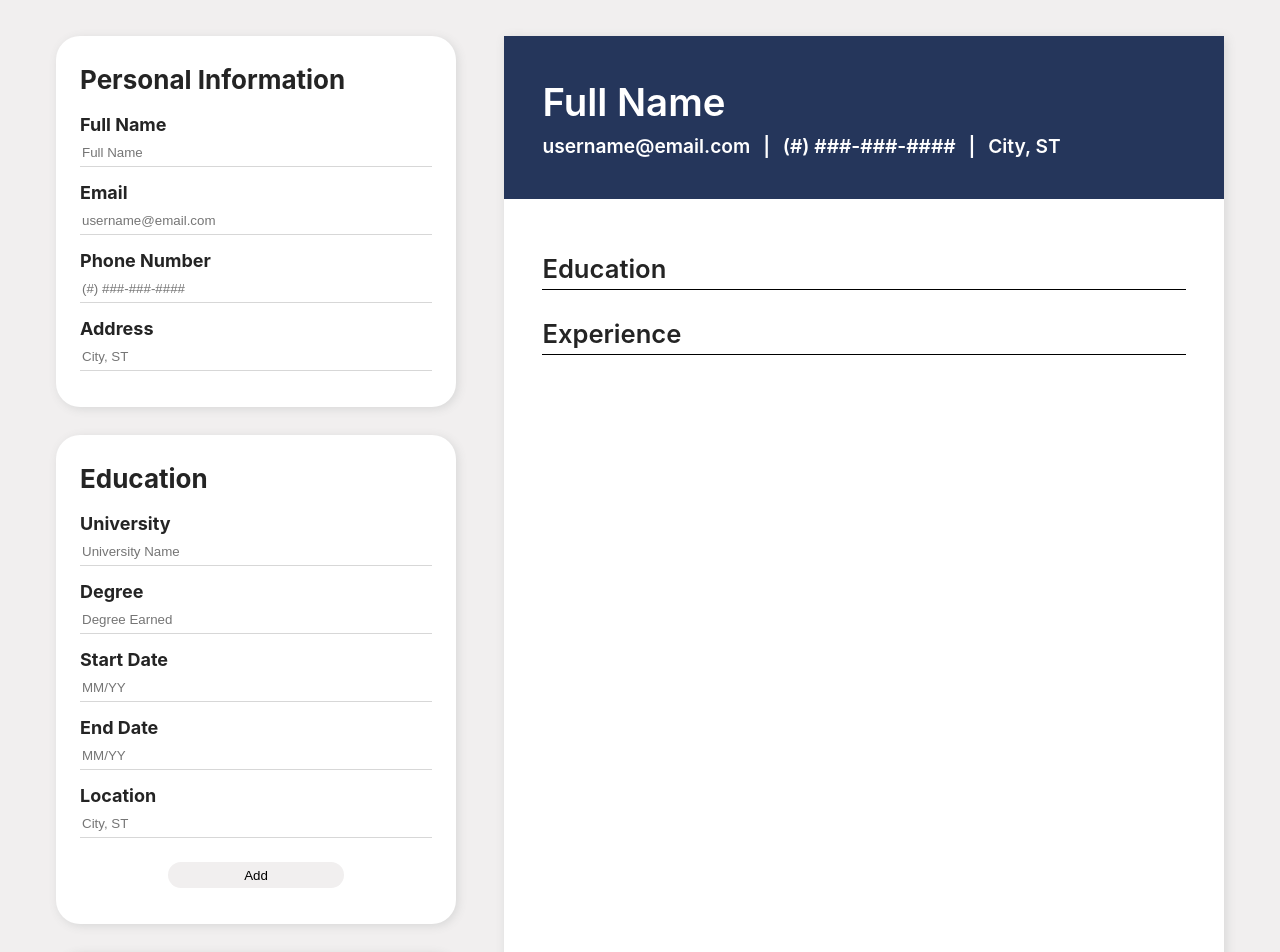
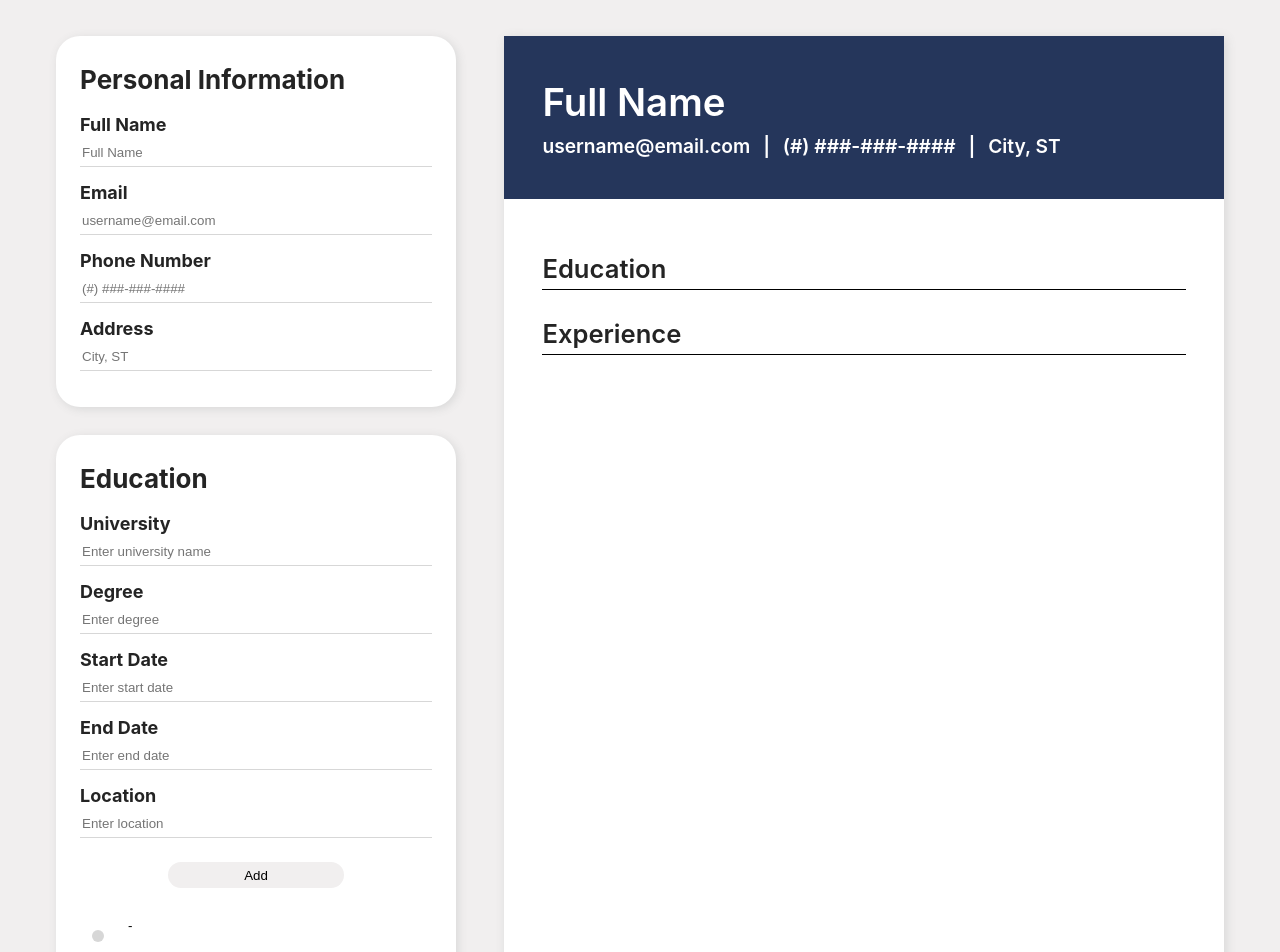
Before and after one commit to colleennicole223/odin-cv-application, a React (Vite) app: page / in a window 1280 px wide. Shown: the top 952 px of the page. Built offline with nearby package versions, Linux system fonts and the light colour scheme.

Commit message:
Entries are editable

```diff
--- a/src/App.jsx
+++ b/src/App.jsx
@@ -20,11 +20,11 @@ function App() {
   // 🏫 Store education experience, updated through MenuEducation
   const [getEducation, setEducation] = useState([
     {id: 0,
-    university: "University Name",
-    degree: "Degree Earned",
-    start: "MM/YY",
-    end: "MM/YY",
-    location: "City, ST"},
+    university: "",
+    degree: "",
+    start: "",
+    end: "",
+    location: ""},
   ]);
 
   // 🏢 Store work experience, updated through MenuExperience
--- a/src/components/MenuEducation.jsx
+++ b/src/components/MenuEducation.jsx
@@ -2,28 +2,60 @@ import React, { useState } from 'react'
 
 export default function MenuEducation({getEducation, setEducation}) {
 
+    const recentIndex = getEducation.length - 1;
 
-    const lastInput = getEducation.length-1;
-    const index = 0;
+    // state to track current input values
+    const [currentEducation, setCurrentEducation] = useState({
+      id: getEducation.length > 0 ? getEducation[recentIndex].id : 0,
+      university: "",
+      degree: "",
+      start: "",
+      end: "",
+      location: "",
+    });
 
-    const newEducation = {
-      id: getEducation[lastInput].id,
-      university: getEducation[lastInput].university,
-      degree: getEducation[lastInput].degree,
-      start: getEducation[lastInput].start,
-      end: getEducation[lastInput].end,
-      location: getEducation[lastInput].location,
-    }
+    // state to track which education entry is being edited (null if new)
+    const [editingIndex, setEditingIndex] = useState(null);
 
-    // The addEducation funct will get the current list and add one
-    const addEducation = () => {
-      newEducation.id = getEducation[lastInput].id + 1;
-      console.log("Add Education " + newEducation.id);
-      setEducation(getEducation.concat(newEducation));
+    // handle input change and update state
+    const handleInputChange = (e) => {
+      setCurrentEducation({
+        // maintain existing fields, but update field being edited
+        ...currentEducation,
+        [e.target.name]: e.target.value,
+      });
     };
 
-    const updateInterface = (id) => {
-      console.log("Clicked existing item " + id);
+    // add new entry or update existing one
+    const updateEducation = () => {
+      if(editingIndex !== null){
+        // update existing entry
+        const updateList = [...getEducation];
+        updateList[editingIndex] = currentEducation;
+        setEducation(updateList);
+        setEditingIndex(null);
+      }else{
+        // add new entry
+        setEducation([...getEducation, {...currentEducation, id: getEducation.length}]);
+      };
+
+      // reset input fields after update
+      setCurrentEducation({
+        id: getEducation.length,
+        university: "",
+        degree: "",
+        start: "",
+        end: "",
+        location: ""
+      });
+    };
+
+    // update input when existing entry selected
+    const updateInterface = (index) => {
+      // set current education to selected entry values
+      setCurrentEducation(getEducation[index])
+      // set entry to be edited
+      setEditingIndex(index);
     }
 
   return (
@@ -33,30 +65,58 @@ export default function MenuEducation({getEducation, setEducation}) {
       <h1>Education</h1>
 
       <h3>University</h3>
-        <input onChange={(e) => newEducation.university = e.target.value} placeholder={getEducation[index].university}/>
+      <input
+          name='university'
+          value={currentEducation.university}
+          onChange={handleInputChange}
+          placeholder={"Enter university name"}
+        />
 
       <h3>Degree</h3>
-        <input onChange={(e) => newEducation.degree = e.target.value} placeholder={newEducation.degree}/>
+      <input
+          name='degree'
+          value={currentEducation.degree}
+          onChange={handleInputChange}
+          placeholder={"Enter degree"}
+        />
 
       <h3>Start Date</h3>
-        <input onChange={(e) => newEducation.start = e.target.value} placeholder={newEducation.start}/>
+      <input
+          name='start'
+          value={currentEducation.start}
+          onChange={handleInputChange}
+          placeholder={"Enter start date"}
+        />
 
       <h3>End Date</h3>
-        <input onChange={(e) => newEducation.end = e.target.value} placeholder={newEducation.end}/>
+      <input
+          name='end'
+          value={currentEducation.end}
+          onChange={handleInputChange}
+          placeholder={"Enter end date"}
+        />
 
       <h3>Location</h3>
-        <input onChange={(e) => newEducation.location = e.target.value} placeholder={newEducation.location}/>
+      <input
+          name='location'
+          value={currentEducation.location}
+          onChange={handleInputChange}
+          placeholder={"Enter location"}
+          />
 
+      {/* Update button text based on editing or adding item */}
       <div id='menuEnd'>
-          <button className='addButton' onClick={addEducation}>Add</button>
+        <button className='addButton' onClick={updateEducation}>
+          {editingIndex != null ? "Update" : "Add"}
+        </button>
       </div>
 
-        {getEducation.map(function (education) {
-          if(education.id == 0){
-           }else{
-          return (
-            <div key={education.id}>
-              <button onClick={updateInterface(education.id)} className='row'>
+      {/* List entries */}
+      {getEducation.map((education, index) => (
+        <button
+          className='row'
+          key={education.id}
+          onClick={() => updateInterface(index)}>
             <div className='circle'/>
             <div>
               <div> {education.university} </div>
@@ -65,10 +125,7 @@ export default function MenuEducation({getEducation, setEducation}) {
               <div> {education.start} - {education.end} </div>
             </div>
         </button>
-
-              <div className='divider'/>
-            </div>
-          );}})}
+      ))}
 
     </div>
   )
--- a/src/styles/style.css
+++ b/src/styles/style.css
@@ -219,12 +219,6 @@ input{
   justify-content: space-between;
 }
 
-.divider{
-  border-bottom: 1px solid var(--color-grey-200);
-  margin-top: 12px;
-  margin-bottom: 12px;
-}
-
 .circle{
   background-color: var(--color-grey-200);
   width: 12px;
@@ -243,6 +237,9 @@ input{
   width: 100%;
   background-color: white;
   border: none;
+  border-bottom: 1px solid var(--color-grey-200);
+  padding-bottom: 12px;
+  margin-top: 12px;
 }
 
 .row:hover{
```
Lines whose indentation alone changed are shown as unchanged.
